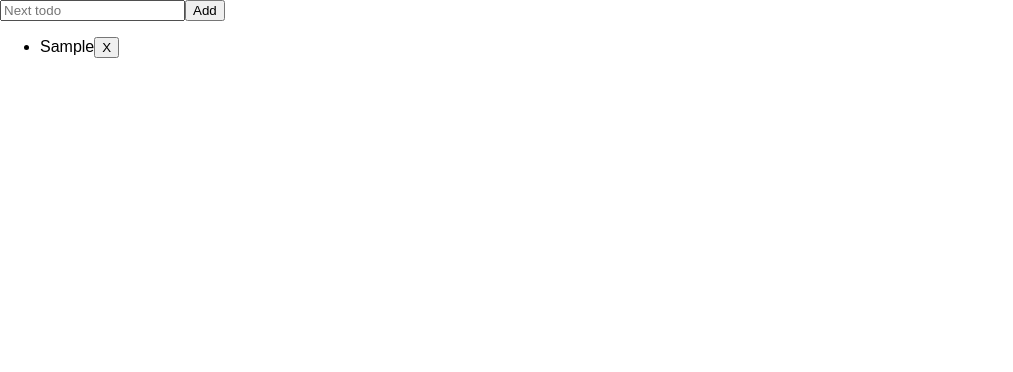
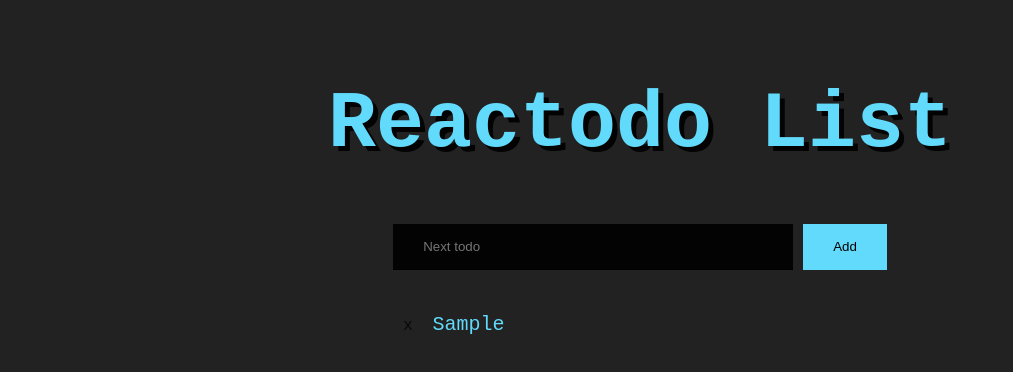
Before and after one commit to arifqys/reactodo-list, a React (Create React App) app: page / in a window 1280 px wide. Both pictures are taken after typing "Sample" into the empty fields and a click on the button "Add". Shown: the top 372 px of the page, without its empty margins (0-1013 px from the left). Built offline with nearby package versions, Linux system fonts and the light colour scheme.

Commit message:
Add styling

```diff
--- a/src/App.css
+++ b/src/App.css
@@ -1,28 +1,51 @@
-.App {
+.container {
   text-align: center;
+  padding: 2% 5%;
 }
-
-.App-logo {
-  animation: App-logo-spin infinite 20s linear;
-  height: 80px;
+h1 {
+  font-size: 4em;
+  color: #61dafb;
+  text-shadow: 5px 5px rgba(0, 0, 0, 0.9);
 }
-
-.App-header {
-  background-color: #222;
-  height: 150px;
-  padding: 20px;
-  color: white;
+.container-input {
+  display: inline-block;
 }
-
-.App-title {
-  font-size: 1.5em;
+input, button.add {
+  border: none;
+  padding: 15px 30px;
 }
-
-.App-intro {
-  font-size: large;
+input:focus, button:focus {
+  outline: none;
 }
-
-@keyframes App-logo-spin {
-  from { transform: rotate(0deg); }
-  to { transform: rotate(360deg); }
+input {
+  width: 400px;
+  background-color: rgba(0, 0, 0, 0.9);
+  color: #8e8e8e;
+  box-sizing: border-box;
+  border-bottom: 1px solid rgba(0, 0, 0, 0.9);
+  transition: all 0.5s;
 }
+input:focus {
+  border-bottom: 1px solid #61dafb;
+  transition: all 1s;
+}
+button.add {
+  background-color: #61dafb;
+  border-bottom: 1px solid #61dafb;
+  margin-left: 10px;
+  transition: all 0.2s;
+}
+button.add:hover {
+  box-shadow: 5px 5px rgba(0, 0, 0, 0.9);
+}
+p {
+  margin: 2em 0;
+}
+table {
+  display: inline-block;
+  margin: 2em 0;
+}
+td:last-of-type {
+  width: 450px;
+  text-align: left;
+}
--- a/src/App.js
+++ b/src/App.js
@@ -30,11 +30,14 @@ class App extends Component {
       );
     });
     return (
-      <div>
-        <input placeholder="Next todo" value={this.state.currentTodo} onChange={this.onInputChange}/>
-        <button onClick={this.onClick}>Add</button>
+      <div className="container">
+      <h1>Reactodo List</h1>
+        <div className="container-input">
+          <input placeholder="Next todo" value={this.state.currentTodo} onChange={this.onInputChange}/>
+          <button className="add" onClick={this.onClick}>Add</button>
+        </div>
         <br/>
-        { this.state.todos.length === 0 ? "There is no todo" : <ul>{bulletedTodos}</ul> }
+        { this.state.todos.length === 0 ? <p>There is no todo</p> : <table>{bulletedTodos}</table> }
       </div>
     );
   }
--- /dev/null
+++ b/src/Todo.css
@@ -0,0 +1,21 @@
+button.delete {
+  background-color: #222222;
+  color: rgba(0, 0, 0, 0.9);
+  border: none;
+  margin-right: 10px;
+  transform-origin: center;
+
+}
+button.delete:hover {
+  animation: rotate 0.5s;
+  color: #ff0000;
+  transition: all 0.5s;
+}
+@keyframes rotate {
+  from {
+    transform: rotate(0deg);
+  }
+  to {
+    transform: rotate(360deg);
+  }
+}
--- a/src/Todo.js
+++ b/src/Todo.js
@@ -1,8 +1,9 @@
-import React, { Component } from 'react';
+import React, {} from 'react';
+import './Todo.css';
 
 const Todo = props => {
   return (
-    <li>{props.todo}<button onClick={props.delete}>X</button></li>
+    <tr><td><button className="delete"onClick={props.delete}>X</button></td><td>{props.todo}</td></tr>
   );
 }
 
--- a/src/index.css
+++ b/src/index.css
@@ -1,5 +1,8 @@
 body {
   margin: 0;
   padding: 0;
-  font-family: sans-serif;
+  font-family: monospace;
+  font-size: 20px;
+  background-color: #222222;
+  color: #61dafb;
 }
```
